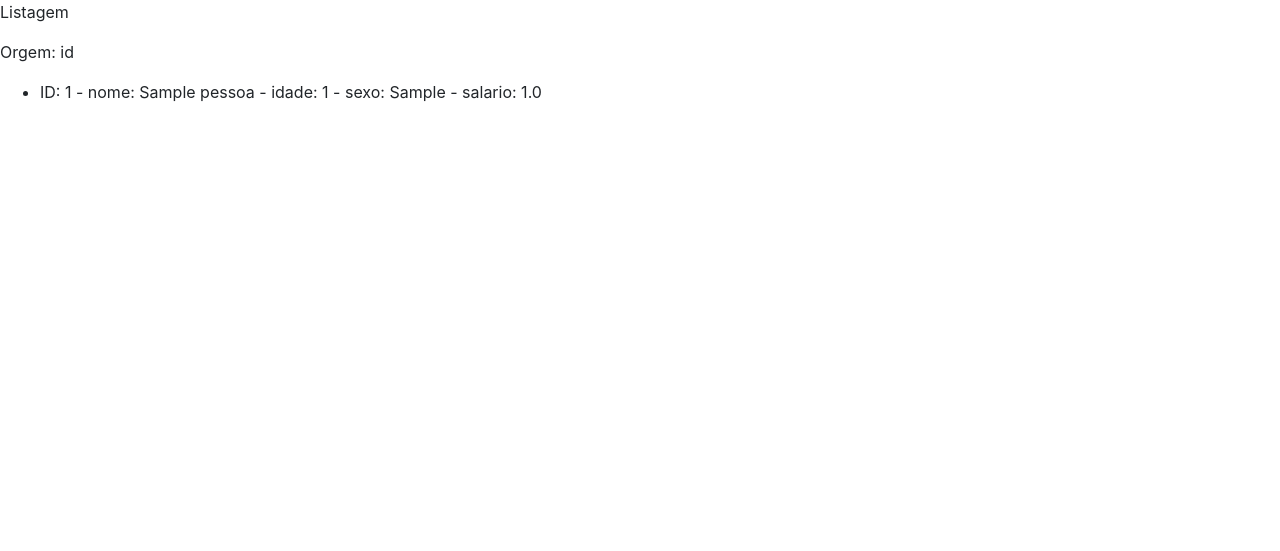
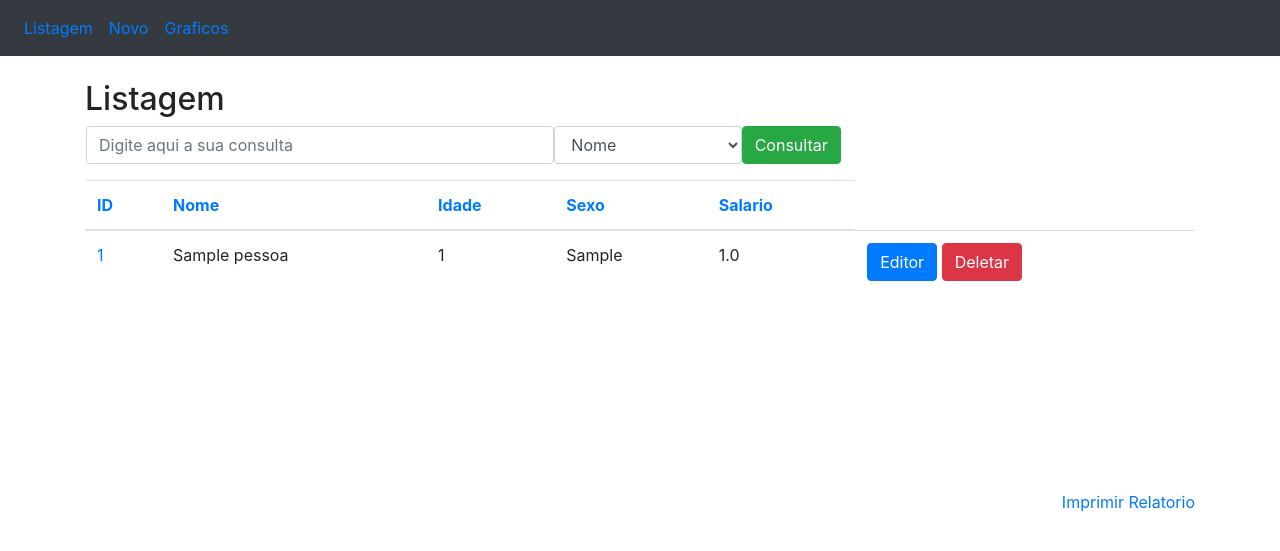
Before and after one commit to FranciscoGomes20/Flask-Curso-Udemy, a Flask app: page / in a window 1280 px wide. Shown: the top 551 px of the page. Run offline with Flask 2, Linux system fonts and the light colour scheme; tables that the repository leaves empty hold one stand-in row (values such as "Sample post"); some libraries are stand-ins or nearby versions.

Commit message:
Construção do layout da página

```diff
--- a/app/controllers/default.py
+++ b/app/controllers/default.py
@@ -1,4 +1,3 @@
-from crypt import methods
 from flask import render_template, request
 from app import app, db
 from app.models.tables import Pessoa
--- a/app/templates/listagem.html
+++ b/app/templates/listagem.html
@@ -17,12 +17,100 @@
     crossorigin="anonymous"></script>
 </head>
 <body>
-    <p>Listagem</p>
-    <p>Orgem: {{ ordem }}</p>
-    <ul>
-        {% for pessoa in pessoas %}
-            <li>ID: {{ pessoa.id }} - nome: {{ pessoa.nome }} - idade: {{ pessoa.id }} - sexo: {{ pessoa.sexo }} - salario: {{ pessoa.salario }}</li>
-        {% endfor %}
-    </ul>
+    <nav class="navbar navbar-expand-sm bg-dark">
+        <ul class="navbar-nav">
+            <li class="nav-item">
+                <a class="nav-link" href="/listagem">Listagem</a>
+            </li>
+            <li class="nav-item">
+                <a class="nav-link" href="/insercao">Novo</a>
+            </li>
+            <li class="nav-item">
+                <a class="nav-link" href="/graficos">Graficos</a>
+            </li>
+        </ul>
+    </nav>
+    <br>
+    <div class="container">
+        <h2>Listagem</h2>
+        <form action="/consulta" method="POST" name="frm_consulta" class="ml-3">
+            <div class="form-group">
+                <div class="row">
+                    <input type="text" class="form-control col-md-5" name="consulta" placeholder="Digite aqui a sua consulta">
+                    <select class="form-control col-md-2" name="campo">
+                        <option value="nome">Nome</option>
+                        <option value="idade">Idade</option>
+                        <option value="sexo">Sexo</option>
+                        <option value="Salario">Salario</option>
+                    </select>
+                    <button type="submit" class="btn btn-success">Consultar</button>
+                </div>
+            </div>
+        </form>
+        <div style="overflow: scroll; height: 310px; width: 100%;" align="center">
+            <table class="table">
+                <thead>
+                    <tr>
+                        <th><a href="/ordenação/id/{{ordem}}">ID</a></th>
+                        <th><a href="/ordenação/nome/{{ordem}}">Nome</a></th>
+                        <th><a href="/ordenação/idade/{{ordem}}">Idade</a></th>
+                        <th><a href="/ordenação/sexo/{{ordem}}">Sexo</a></th>
+                        <th><a href="/ordenação/salario/{{ordem}}">Salario</a></th>
+                    </tr>
+                </thead>
+                <tbody>
+                    {% for pessoa in pessoas %}
+                        <tr>
+                            <td nowrap="true">
+                                <a href="/selecao/{{pessoa.id}}">{{pessoa.id}}</a>
+                            </td>
+                            <td nowrap="true">{{pessoa.nome}}</td>
+                            <td nowrap="true">{{pessoa.idade}}</td>
+                            <td nowrap="true">{{pessoa.sexo}}</td>
+                            <td nowrap="true">{{pessoa.salario}}</td>
+                            <td>
+                                <a href="/edicao/{{pessoa.id}}" class="btn btn-primary" role="button">
+                                    Editor
+                                </a>
+                                <a href="/deletar/{{pessoa.id}}" class="btn btn-danger" role="button">
+                                    Deletar
+                                </a>
+                            </td>
+                        </tr>
+                    {% endfor %}
+                </tbody>
+            </table>
+        </div>
+        <a href="#" style="float: right;" onclick="relatorio()">Imprimir Relatorio</a>
+        <textarea id="dados" style="display: none;">
+            {% for pessoa in pessoas %}
+                {{pessoa.nome}}/{{pessoa.idade}}/{{pessoa.sexo}}/{{pessoa.salario}}#
+            {% endfor %}
+        </textarea>
+        <script>
+            function relatorio() {
+                const doc = new jsPDF({orientation: 'landscape'});
+
+                const texto = document.getElementById('dados').innerText;
+                const arrLinhas = texto.split('#')
+                let conteudo = 'Relatorio de pessoas\n\n';
+                for(let linha=0; linha<arrLinhas.length; linha++) {
+                    let arrColunas = arrLinhas[linha].split('/');
+                    arrColunas[0] = arrColunas[0].trim().padEnd(35, '*');
+                    if(arrColunas[0].indexOf('*' > 0)) {
+                        conteudo += 'NOME: ${arrColunas[0]} - '+
+                                    'IDADE: ${arrColunas[1]} - '+
+                                    'SEXO: ${arrColunas[2]} - '+
+                                    'SALARIO: ${arrColunas[3]}\n';
+                    }
+                }
+
+                doc.setFontSize(12)
+                doc.setFont('Courier');
+                doc.texto(conteudo, 30, 30)
+                doc.save('relatorio.pdf')
+            }
+        </script>
+    </div>
 </body>
 </html>
```
